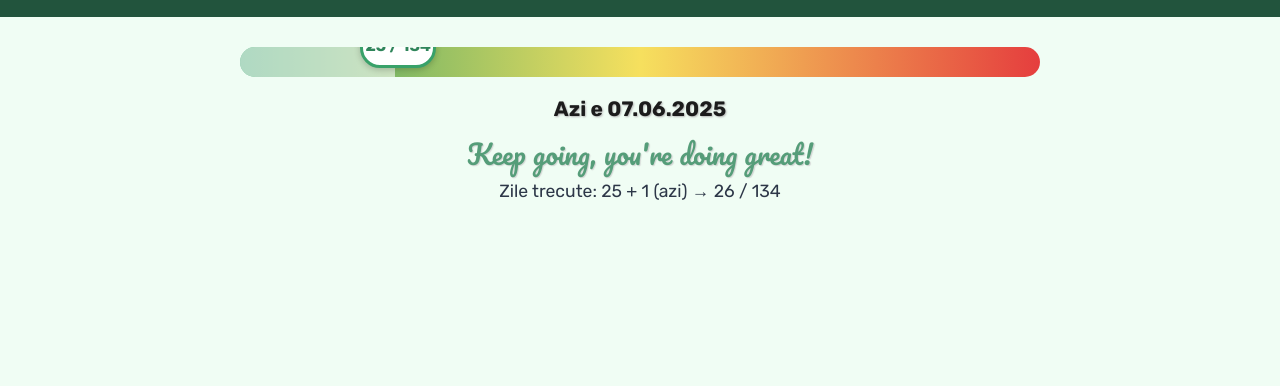
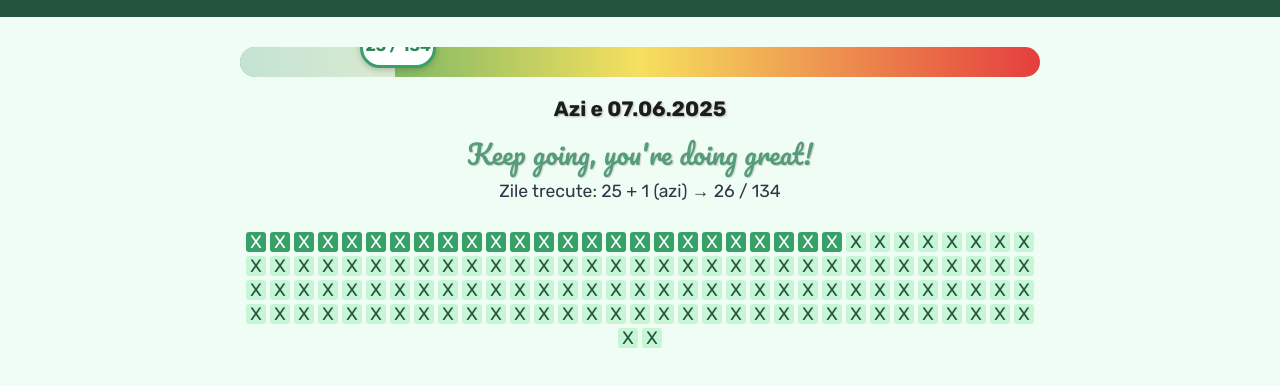
Before and after one commit to Adrian2393/AMR-ROTII, a plain HTML site: page index.html in a window 1280 px wide. Shown: the part 122-508 px from the top of the page. Drawn offline with Linux system fonts and the light colour scheme.

Commit message:
Update index.html

```diff
--- a/index.html
+++ b/index.html
@@ -32,7 +32,7 @@
     }
 
     .progress-container {
-      background: linear-gradient(to right, #38a169, #f6e05e, #e53e3e); /* gradient pe întreaga bară */
+      background: linear-gradient(to right, #38a169, #f6e05e, #e53e3e);
       height: 30px;
       position: relative;
       margin: 30px auto 10px;
@@ -43,8 +43,8 @@
 
     .progress-bar {
       height: 100%;
+      background-color: rgba(255, 255, 255, 0.7);
       width: 0%;
-      background-color: rgba(255, 255, 255, 0.6); /* overlay alb translucid */
       transition: width 2s ease-in-out;
     }
 
@@ -86,6 +86,32 @@
       color: #2d3748;
     }
 
+    .calendar {
+      margin: 30px auto;
+      max-width: 800px;
+      display: flex;
+      flex-wrap: wrap;
+      justify-content: center;
+      gap: 4px;
+      font-size: 18px;
+    }
+
+    .calendar span {
+      width: 20px;
+      height: 20px;
+      display: inline-block;
+      text-align: center;
+      line-height: 20px;
+      border-radius: 3px;
+      background-color: #c6f6d5;
+      color: #22543d;
+    }
+
+    .calendar .done {
+      background-color: #38a169;
+      color: white;
+    }
+
     @keyframes pulse {
       0% { transform: scale(1); opacity: 1; }
       50% { transform: scale(1.05); opacity: 0.8; }
@@ -106,7 +132,9 @@
 
   <div class="info" id="day-text">Azi e ...</div>
   <div class="motivational">Keep going, you're doing great!</div>
-  <div class="days-left" id="days-left">Zile trecute: ...</div>
+  <div class="days-left" id="days-left">...</div>
+
+  <div class="calendar" id="calendar"></div>
 
   <script>
     const startDate = new Date("2025-05-13");
@@ -128,27 +156,22 @@
     const progressBar = document.getElementById("progress-bar");
     const indicator = document.getElementById("progress-indicator");
 
-    if (today < startDate) {
-      document.getElementById("day-text").textContent = `Încă nu a început misiunea`;
-      document.getElementById("days-left").textContent = `Vor fi ${totalDays} zile în total.`;
-      progressBar.style.width = "0%";
-      indicator.textContent = `0 / ${totalDays}`;
-      indicator.style.left = `0%`;
-    } else if (today > endDate) {
-      document.getElementById("day-text").textContent = `Misiunea s-a încheiat 🎉`;
-      document.getElementById("days-left").textContent = `Ai finalizat toate cele ${totalDays} zile!`;
-      progressBar.style.width = "100%";
-      indicator.textContent = `${totalDays} / ${totalDays}`;
-      indicator.style.left = `calc(100% - 35px)`;
-    } else {
-      // Aici suntem în perioada activă
-      document.getElementById("day-text").textContent = `Azi e ${formattedDate}`;
-      document.getElementById("days-left").textContent = `Zile trecute: ${daysPassed} + 1 (azi) → ${currentDay} / ${totalDays}`;
+    // Set textul
+    document.getElementById("day-text").textContent = `Azi e ${formattedDate}`;
+    document.getElementById("days-left").textContent = `Zile trecute: ${daysPassed} + 1 (azi) → ${currentDay} / ${totalDays}`;
+    progressBar.style.width = `${progressPercentage}%`;
+    indicator.textContent = `${daysPassed} / ${totalDays}`;
+    indicator.style.left = `calc(${progressPercentage}% - 35px)`;
 
-      // Umple progres bar-ul și mută indicatorul
-      progressBar.style.width = `${progressPercentage}%`;
-      indicator.textContent = `${daysPassed} / ${totalDays}`;
-      indicator.style.left = `calc(${progressPercentage}% - 35px)`;
+    // Calendar vizual
+    const calendar = document.getElementById("calendar");
+    for (let i = 1; i <= totalDays; i++) {
+      const dayBox = document.createElement("span");
+      dayBox.textContent = "X";
+      if (i <= daysPassed) {
+        dayBox.classList.add("done");
+      }
+      calendar.appendChild(dayBox);
     }
   </script>
 </body>
```
